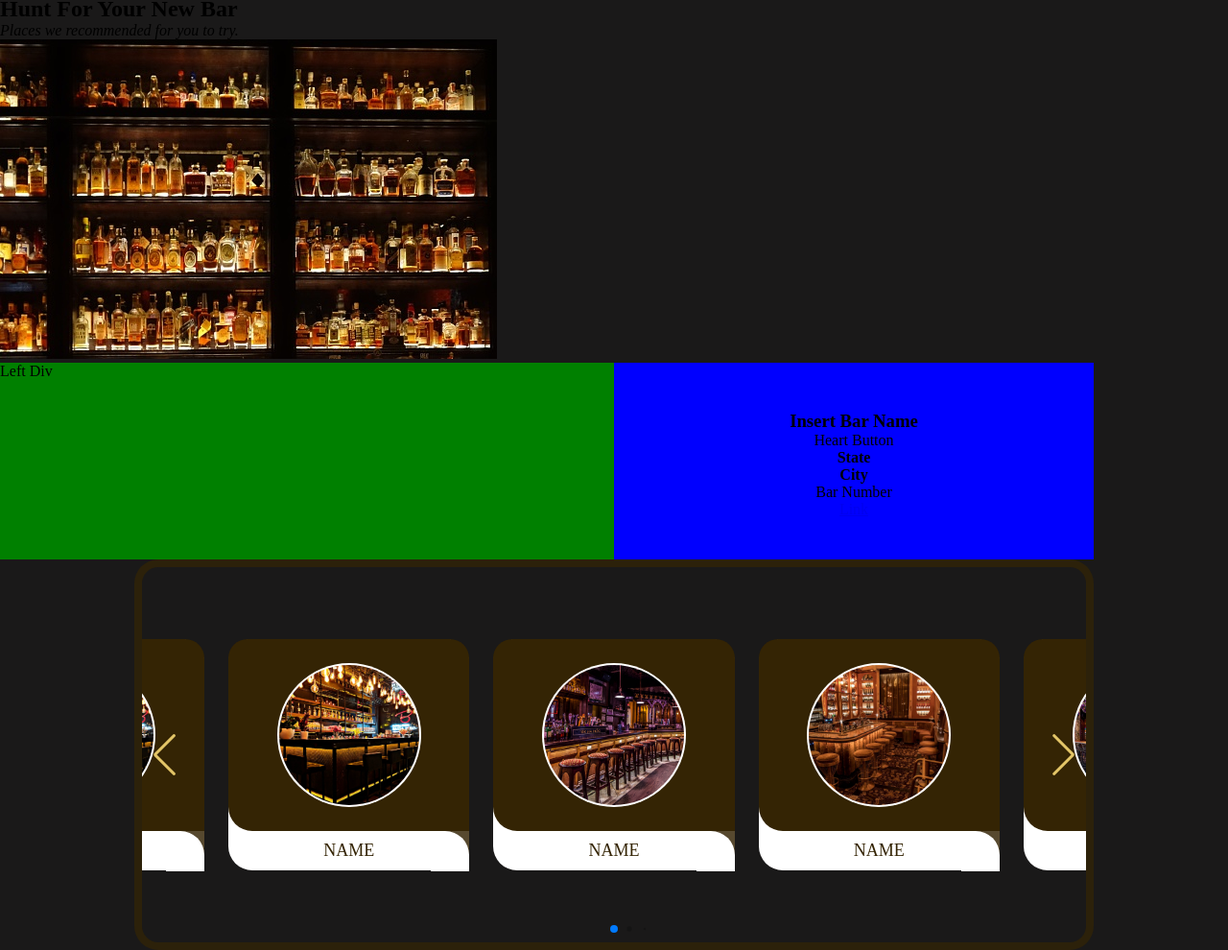
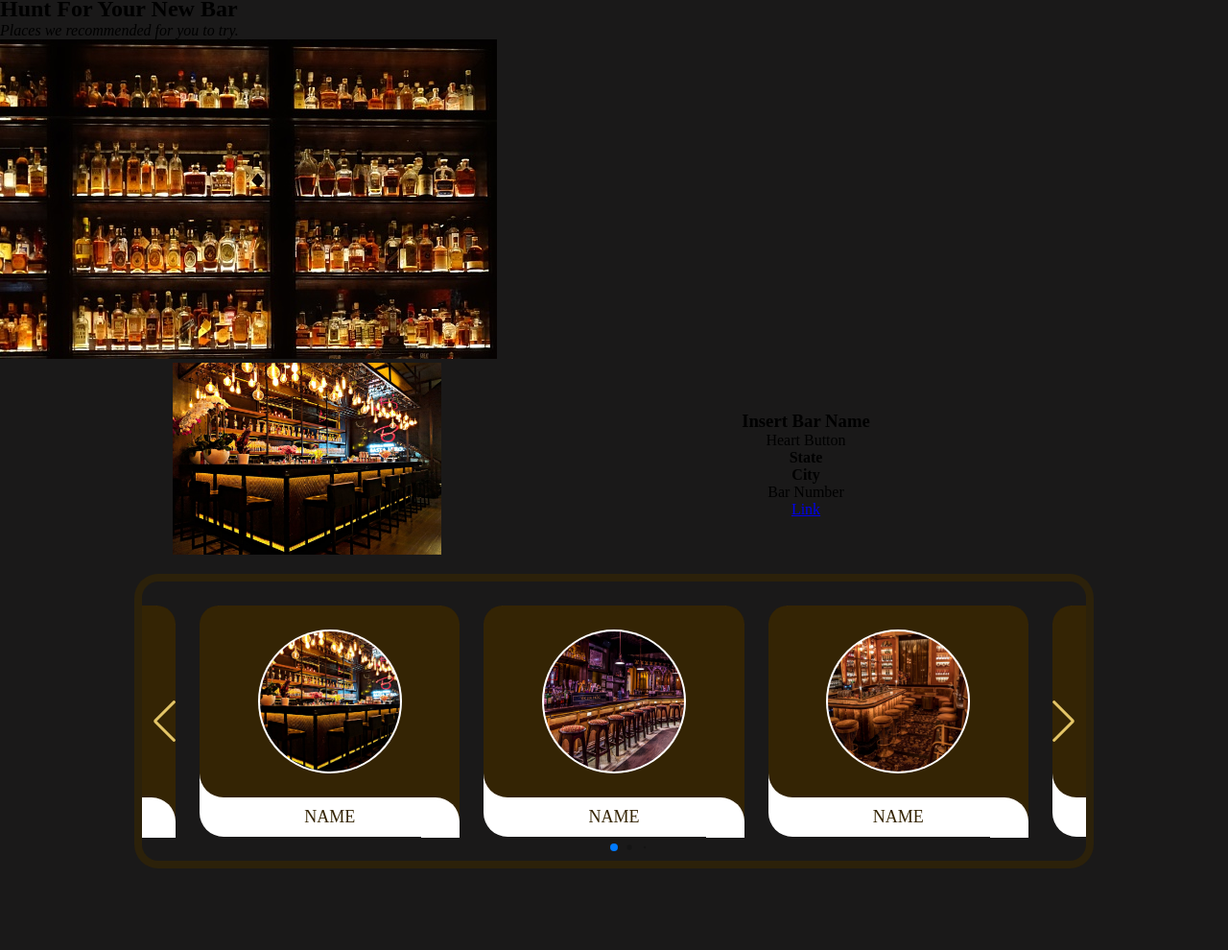
Before and after one commit to sethbdev/phase1-project-brewery-finder, a plain HTML site: page index.html in a window 1280 px wide. Shown: the part 68-1058 px from the top of the page at 96% size. After the commit the page ends 973 px from the top, so only its background shows below. Drawn offline with Linux system fonts and the light colour scheme.

Commit message:
Updating css

```diff
--- a/index.html
+++ b/index.html
@@ -33,11 +33,11 @@
         <!--Bar Information-->
         <div class="bar_description">
             <div>
-                <div style="width: 100%;">
-                    <div style="width: 50%; height: 205px; float: left; background: green;">
-                        Left Div
+                <div>
+                    <div id="left_description" style="width: 50%; height: 207px; float: left;">
+                        <img id="default_bar" src="./pictures/bar 1.jpeg" alt="bar" width="280" height="200"/>
                     </div>
-                    <div id="right_description" style="margin-left: 50%; height: 205px; background: blue;">
+                    <div id="right_description" style="margin-left: 50%; height: 220px;">
                         <h3 class="bar_name">Insert Bar Name</h3>
                         <span class="heart_button">Heart Button</span>
                         <h4 id="state_location">State</h4>
--- a/style.css
+++ b/style.css
@@ -12,9 +12,14 @@
 
 #right_description {
     text-align: center;
-    padding: 50px 40px;
-    width: 500px;
-    border: 200px #cd3d19;
+    padding: 50px 40px ;
+    width: 400px;
+
+}
+
+#left_description {
+    text-align: center;
+    width: 400px;
 }
 
 *{
@@ -36,13 +41,12 @@ body {
     max-width: 1000px;
     max-height: 100%;
     background-color: #1a1919;
-    padding: 30px;
     border-radius: 25px;
     border: 8px solid #342404b1
 }
 
 .slide_content {
-    padding: 45px 20px;
+    padding: 25px 20px;
     margin: 0 40px;
 }
 
@@ -83,7 +87,7 @@ body {
     bottom: -42px;
     height: 42px;
     width: 40px;
-    background-color: #342404d3;
+    background-color: #342404;
 }
 
 .overlay::after {
```
